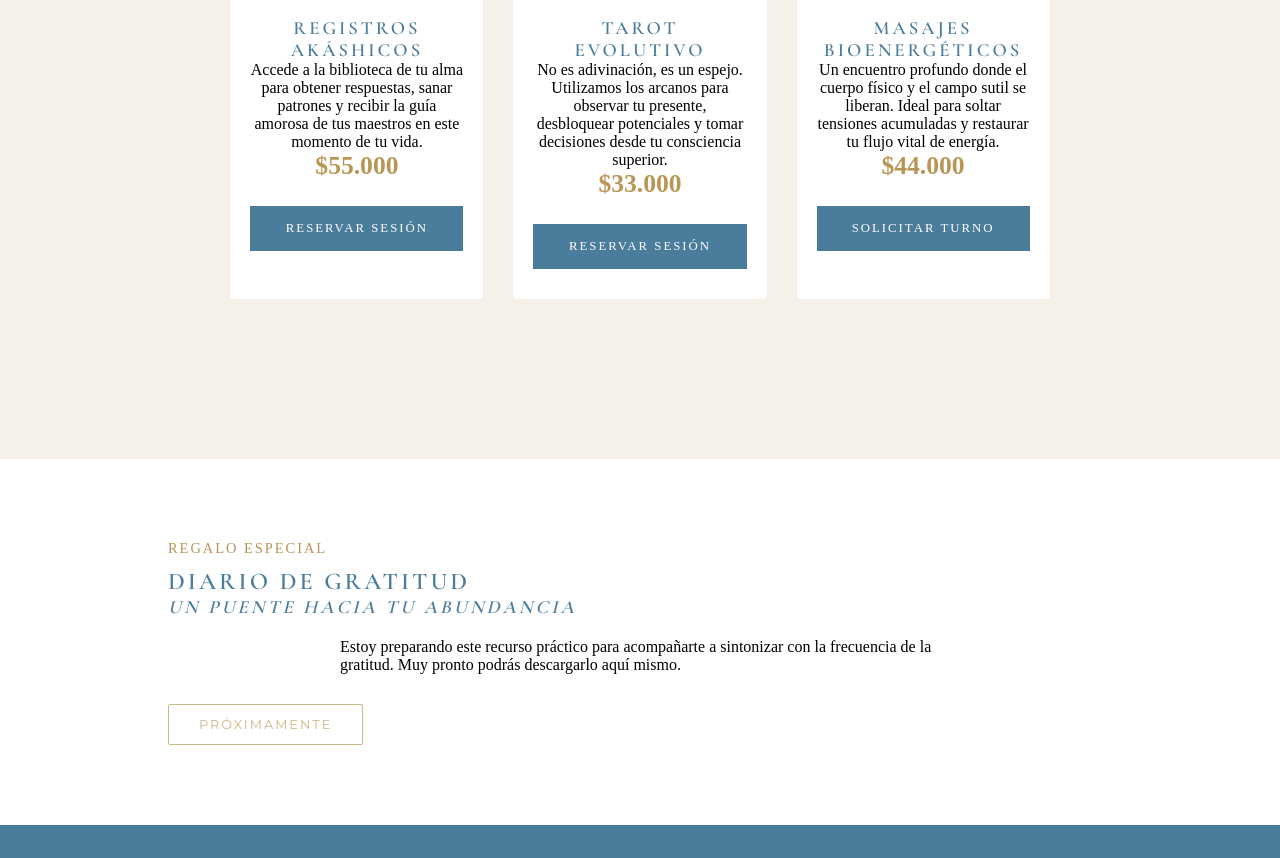
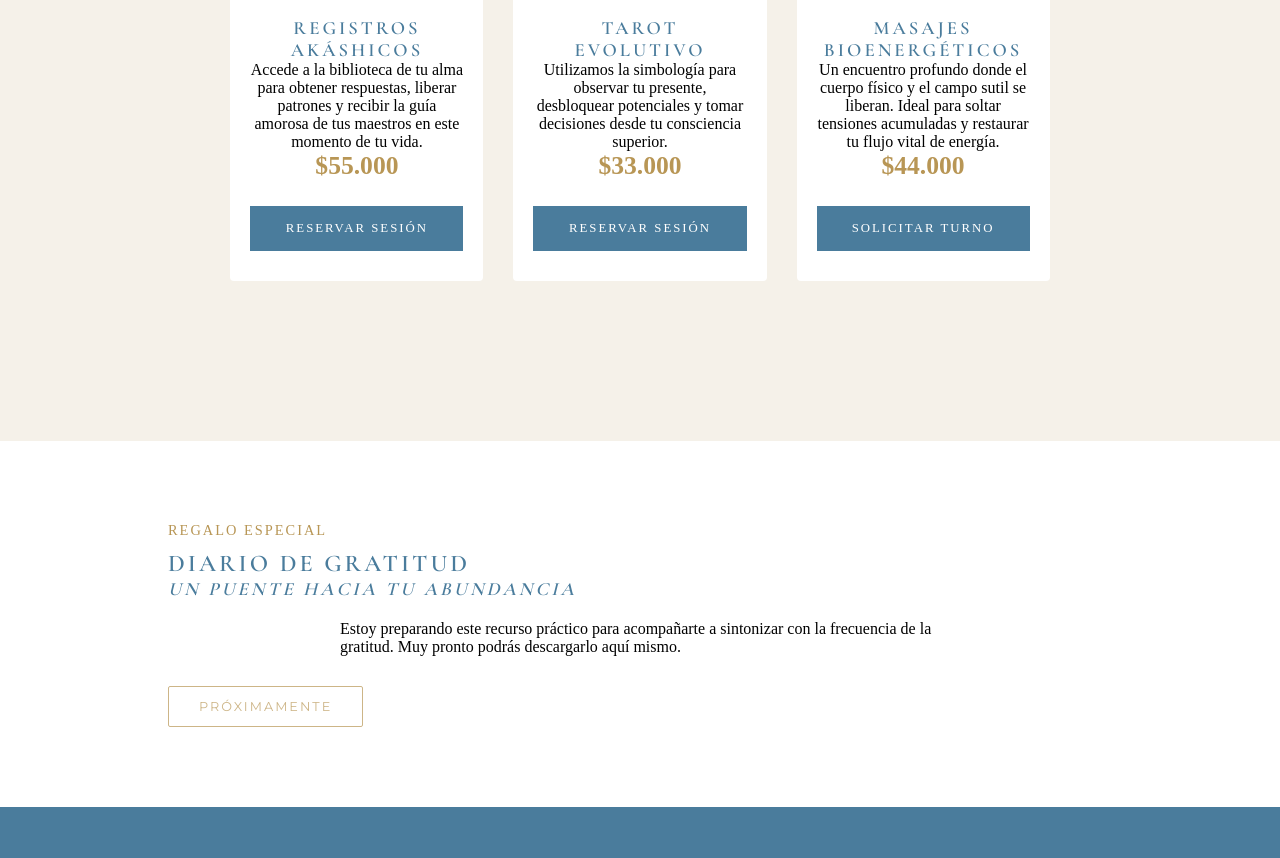
Before and after one commit to SolDF33/portal-estelar, a plain HTML site: page index.html in a window 1280 px wide. Shown: the part 2383-3241 px from the top of the page. Drawn offline with nearby package versions, Linux system fonts and the light colour scheme.

Commit message:
Add files via upload
modificación te texto de las terapias

```diff
--- a/index.html
+++ b/index.html
@@ -53,7 +53,7 @@
             <div class="card">
                 <img src="imagen-registros.jpg" alt="Registros Akáshicos" class="img-terapia">
                 <h3>Registros Akáshicos</h3>
-                <p>Accede a la biblioteca de tu alma para obtener respuestas, sanar patrones y recibir la guía amorosa de tus maestros en este momento de tu vida.</p>
+                <p>Accede a la biblioteca de tu alma para obtener respuestas, liberar patrones y recibir la guía amorosa de tus maestros en este momento de tu vida.</p>
                 <p class="precio">$55.000</p>
                 <a href="https://wa.me/5493548605262?text=Hola%20Sol!%20Siento%20resonancia%20con%20los%20Registros%20Akáshicos" class="btn">Reservar Sesión</a>
             </div>
@@ -61,7 +61,7 @@
             <div class="card">
                 <img src="imagen-tarot.jpg" alt="Tarot Evolutivo" class="img-terapia">
                 <h3>Tarot Evolutivo</h3>
-                <p>No es adivinación, es un espejo. Utilizamos los arcanos para observar tu presente, desbloquear potenciales y tomar decisiones desde tu consciencia superior.</p>
+                <p>Utilizamos la simbología para observar tu presente, desbloquear potenciales y tomar decisiones desde tu consciencia superior.</p>
                 <p class="precio">$33.000</p>
                 <a href="https://wa.me/5493548605262?text=Hola%20Sol!%20Me%20interesa%20una%20sesión%20de%20Tarot%20Evolutivo" class="btn">Reservar Sesión</a>
             </div>
```
